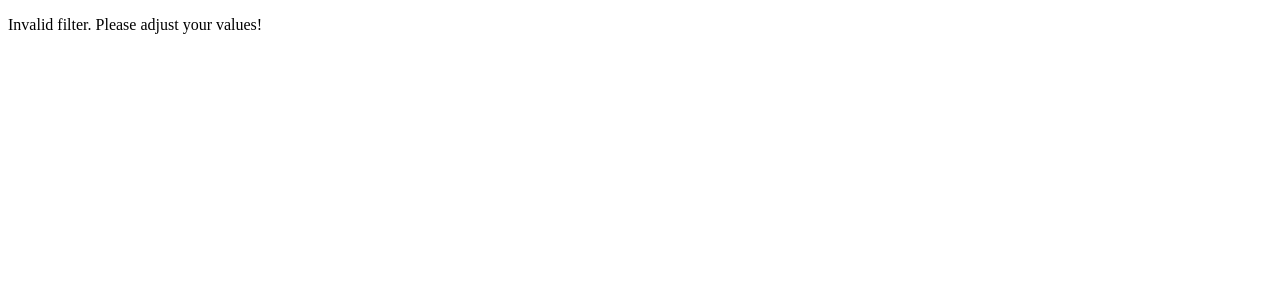
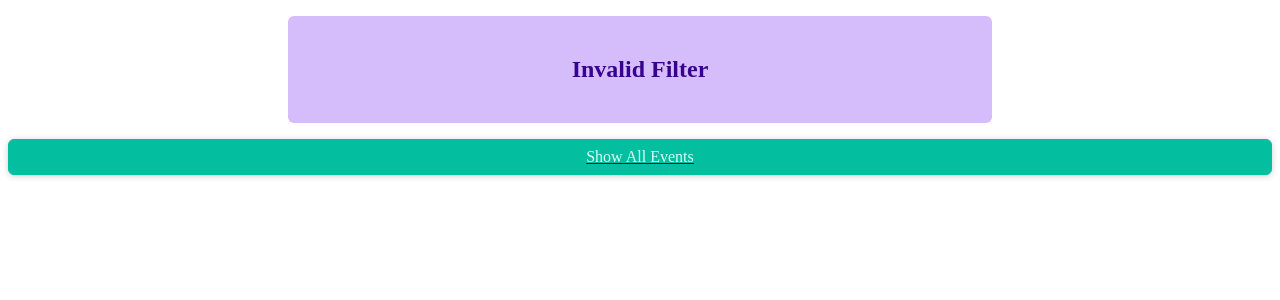
Before and after one commit to alrakib1/next-event, a Next.js app: page /events/e2 in a window 1280 px wide. Shown: the top 300 px of the page. Built offline with nearby package versions, Linux system fonts and the light colour scheme.

Commit message:
project completed

```diff
--- /dev/null
+++ b/components/events/results-title.js
@@ -0,0 +1,24 @@
+import Button from "../ui/Button";
+import classes from "./results-title.module.css";
+
+function ResultsTitle(props) {
+  const { date } = props;
+
+  const humanReadableDate = new Date(date).toLocaleDateString("en-US", {
+    month: "long",
+    year: "numeric",
+  });
+
+  return (
+    <section className={classes.title}>
+      <h1 className="text-2xl mb-5 font-semibold">
+        Events in {humanReadableDate}
+      </h1>
+      <div className="max-w-48 mx-auto">
+        <Button link="/events">Show all events</Button>
+      </div>
+    </section>
+  );
+}
+
+export default ResultsTitle;
--- /dev/null
+++ b/components/events/results-title.module.css
@@ -0,0 +1,6 @@
+.title {
+  margin: 2rem auto;
+  width: 90%;
+  max-width: 40rem;
+  text-align: center;
+}
--- a/components/ui/Button.js
+++ b/components/ui/Button.js
@@ -4,8 +4,8 @@
 const Button = (props) => {
   if (props.link) {
     return (
-      <Link legacyBehavior href={props.link}>
-        <a className={classes.btn}>{props.children}</a>
+      <Link  href={props.link}>
+        <p className={classes.btn}>{props.children}</p>
       </Link>
     );
   }
--- a/pages/events/[...slug].js
+++ b/pages/events/[...slug].js
@@ -1,4 +1,7 @@
 import EventList from "@/components/events/event-list";
+import ResultsTitle from "@/components/events/results-title";
+import Button from "@/components/ui/Button";
+import ErrorAlert from "@/components/ui/error-alert/error-alert";
 import { getFilteredEvents } from "@/dummy-data";
 import { useRouter } from "next/router";
 import React from "react";
@@ -30,9 +33,16 @@
     numMonth > 12
   ) {
     return (
-      <p className="text-3xl font-bold h-[calc(100vh-80px)] flex justify-center items-center">
-        Invalid filter. Please adjust your values!
-      </p>
+      <>
+        <div className="space-y-5">
+          <ErrorAlert>
+            <p>Invalid Filter</p>
+          </ErrorAlert>
+          <div className="center max-w-48">
+            <Button link="/events">Show All Events</Button>
+          </div>
+        </div>
+      </>
     );
   }
 
@@ -43,16 +53,26 @@
 
   if (!filteredEvents || filteredEvents.length === 0) {
     return (
-      <p className="text-3xl font-bold h-[calc(100vh-80px)] flex justify-center items-center">
-        No events found for the chosen filter!
-      </p>
+      <>
+        <div className="space-y-5">
+          <ErrorAlert>
+            <p>No events found !!</p>
+          </ErrorAlert>
+          <div className="center max-w-48">
+            <Button link="/events">Show All Events</Button>
+          </div>
+        </div>
+      </>
     );
   }
 
+  const date = new Date(numYear, numMonth - 1);
+
   return (
-    <div>
+    <>
+      <ResultsTitle date={date} />
       <EventList items={filteredEvents} />
-    </div>
+    </>
   );
 };
 
```
Also changed, not shown: pages/events/[eventid].js (+6 -1 lines), components/ui/error-alert/error-alert.js (renamed from components/error-alert/error-alert.js), components/ui/error-alert/error-alert.module.css (renamed from components/error-alert/error-alert.module.css).
